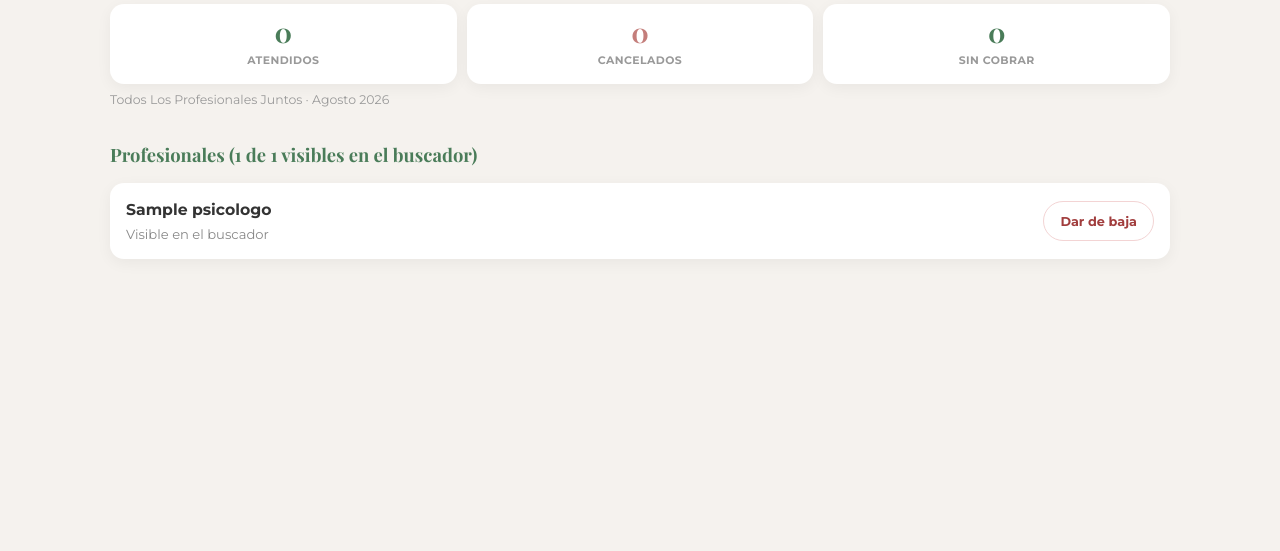
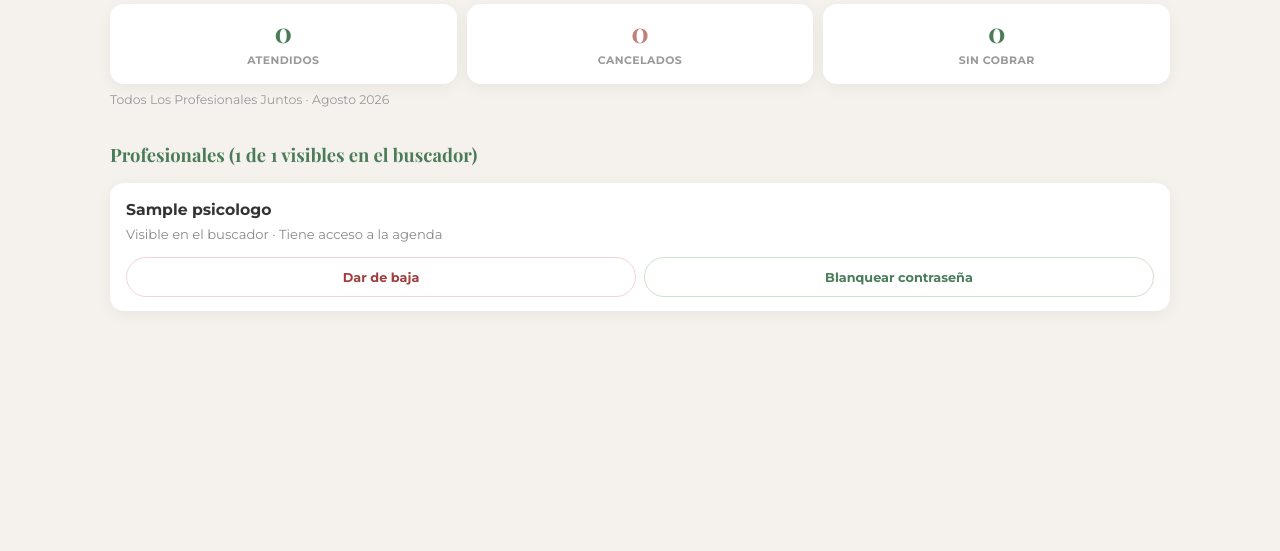
Before and after one commit to LeandroFrattini/Atencionpsi-web, a Django app: page /portal/admin/ in a window 1280 px wide. Shown: the part 168-719 px from the top of the page. Run offline with Django 5.2, Linux system fonts and the light colour scheme; a user stored in the database is signed in; tables that the repository leaves empty hold one stand-in row (values such as "Sample post").

Commit message:
feat: crear acceso y blanquear contraseña desde el panel general
Antes, para darle acceso al portal a un profesional nuevo había que ir
al admin de Django. Ahora hay un botón "Dar de alta agenda" directo en
el panel de la dueña del sitio, que reusa el mismo formulario y misma
lógica que ya existía como acción de admin (mismo criterio de
contraseña inicial = WhatsApp, misma validación de email repetido) para
no tener dos caminos distintos haciendo lo mismo.

También se agrega "Blanquear contraseña" para cuando un profesional se
la olvida: la resetea a su WhatsApp y lo vuelve a obligar a cambiarla
en el próximo ingreso, igual que en el alta inicial.

Co-Authored-By: Claude Sonnet 5 <noreply@anthropic.com>

```diff
--- a/portal/templates/portal/admin_dashboard.html
+++ b/portal/templates/portal/admin_dashboard.html
@@ -26,11 +26,15 @@
 {% if psicologos %}
     <div class="portal-lista-cards">
         {% for p in psicologos %}
-        <div class="portal-persona-card portal-persona-card-estatica{% if not p.activo %} portal-persona-card-inactiva{% endif %}">
+        <div class="portal-persona-card portal-persona-card-estatica portal-persona-card-admin{% if not p.activo %} portal-persona-card-inactiva{% endif %}">
             <div class="portal-persona-card-info">
                 <span class="portal-persona-nombre">{{ p.nombre }}</span>
-                <span class="portal-persona-sub">{% if p.activo %}Visible en el buscador{% else %}Dado de baja — oculto del buscador{% endif %}</span>
+                <span class="portal-persona-sub">
+                    {% if p.activo %}Visible en el buscador{% else %}Dado de baja — oculto del buscador{% endif %}
+                    · {% if p.usuario_id %}Tiene acceso a la agenda{% else %}Sin acceso a la agenda{% endif %}
+                </span>
             </div>
+            <div class="portal-persona-card-acciones">
                 {% if p.activo %}
                     <form method="post" action="{% url 'portal_psicologo_toggle' p.pk %}" class="portal-inline-form"
                           onsubmit="return confirm('¿Dar de baja a {{ p.nombre|escapejs }}? Va a dejar de aparecer en el buscador del sitio (sus datos y turnos no se borran).');">
@@ -43,6 +47,17 @@
                         <button type="submit" class="portal-toggle-btn portal-toggle-btn-alta">Dar de alta</button>
                     </form>
                 {% endif %}
+
+                {% if p.usuario_id %}
+                    <form method="post" action="{% url 'portal_psicologo_blanquear_password' p.pk %}" class="portal-inline-form"
+                          onsubmit="return confirm('¿Resetear la contraseña de {{ p.nombre|escapejs }} a su WhatsApp? Va a tener que cambiarla en el próximo ingreso.');">
+                        {% csrf_token %}
+                        <button type="submit" class="portal-toggle-btn portal-toggle-btn-neutro">Blanquear contraseña</button>
+                    </form>
+                {% else %}
+                    <a href="{% url 'portal_psicologo_crear_acceso' p.pk %}" class="portal-toggle-btn portal-toggle-btn-neutro">Dar de alta agenda</a>
+                {% endif %}
+            </div>
         </div>
         {% endfor %}
     </div>
--- a/portal/templates/portal/base_portal.html
+++ b/portal/templates/portal/base_portal.html
@@ -10,7 +10,7 @@
     <link rel="preconnect" href="https://fonts.googleapis.com">
     <link rel="preconnect" href="https://fonts.gstatic.com" crossorigin>
     <link href="https://fonts.googleapis.com/css2?family=Playfair+Display:wght@600;700&family=Montserrat:wght@400;600;700&display=swap" rel="stylesheet">
-    <link rel="stylesheet" href="{% static 'portal.css' %}?v=11">
+    <link rel="stylesheet" href="{% static 'portal.css' %}?v=12">
     <meta name="csrf-token" content="{{ csrf_token }}">
 </head>
 <body>
--- a/portal/urls.py
+++ b/portal/urls.py
@@ -12,6 +12,8 @@ urlpatterns = [
 
     path('admin/', views.admin_dashboard, name='portal_admin_dashboard'),
     path('admin/psicologo/<int:pk>/dar-de-alta-baja/', views.psicologo_toggle_activo, name='portal_psicologo_toggle'),
+    path('admin/psicologo/<int:pk>/crear-acceso/', views.psicologo_crear_acceso, name='portal_psicologo_crear_acceso'),
+    path('admin/psicologo/<int:pk>/blanquear-password/', views.psicologo_blanquear_password, name='portal_psicologo_blanquear_password'),
 
     path('pacientes/', views.pacientes_lista, name='portal_pacientes'),
     path('pacientes/nuevo/', views.paciente_nuevo, name='portal_paciente_nuevo'),
--- a/portal/views.py
+++ b/portal/views.py
@@ -4,10 +4,12 @@ import datetime
 from django.contrib import messages
 from django.contrib.auth import update_session_auth_hash
 from django.contrib.auth.forms import PasswordChangeForm
+from django.contrib.auth.models import User
 from django.shortcuts import get_object_or_404, redirect, render
 from django.utils import timezone
 from django.views.decorators.http import require_POST
 
+from profesionales.admin import CrearAccesoPortalForm
 from profesionales.models import Psicologo
 
 from .decorators import psicologo_requerido, superuser_requerido
@@ -372,3 +374,74 @@ def psicologo_toggle_activo(request, pk):
     else:
         messages.warning(request, f'{psico.nombre} dado de baja: ya no aparece en el buscador.')
     return redirect('portal_admin_dashboard')
+
+
+@superuser_requerido
+def psicologo_crear_acceso(request, pk):
+    """
+    Mismo formulario y misma lógica que la acción del admin de Django
+    (crear_acceso_portal_action) para no duplicar reglas -- pero acá, sin
+    tener que salir del panel del portal.
+    """
+    psico = get_object_or_404(Psicologo, pk=pk)
+
+    if request.method == 'POST':
+        form = CrearAccesoPortalForm(request.POST)
+        if form.is_valid():
+            email = form.cleaned_data['email']
+            password_inicial = form.cleaned_data['password_inicial']
+
+            ya_existe = User.objects.filter(username__iexact=email)
+            if psico.usuario_id:
+                ya_existe = ya_existe.exclude(pk=psico.usuario_id)
+
+            if ya_existe.exists():
+                form.add_error('email', 'Ya hay un usuario con ese email.')
+            else:
+                if psico.usuario:
+                    user = psico.usuario
+                    user.username = email
+                    user.email = email
+                else:
+                    user = User(username=email, email=email)
+                user.is_staff = False
+                user.is_superuser = False
+                user.set_password(password_inicial)
+                user.save()
+
+                psico.usuario = user
+                psico.debe_cambiar_password = True
+                psico.save(update_fields=['usuario', 'debe_cambiar_password'])
+
+                messages.success(
+                    request,
+                    f'Acceso creado para {psico.nombre}. Usuario: {email} — contraseña inicial: {password_inicial}. '
+                    f'Pasale estos datos; en el primer ingreso va a tener que cambiarla.',
+                )
+                return redirect('portal_admin_dashboard')
+    else:
+        form = CrearAccesoPortalForm(initial={'password_inicial': psico.whatsapp_limpio()})
+
+    return render(request, 'portal/psicologo_acceso_form.html', {'psico': psico, 'form': form})
+
+
+@superuser_requerido
+@require_POST
+def psicologo_blanquear_password(request, pk):
+    """Para cuando un profesional se olvida la clave: la resetea a su WhatsApp y lo obliga a cambiarla de nuevo."""
+    psico = get_object_or_404(Psicologo, pk=pk)
+    if not psico.usuario_id:
+        messages.error(request, f'{psico.nombre} todavía no tiene acceso al portal creado.')
+        return redirect('portal_admin_dashboard')
+
+    nueva_password = psico.whatsapp_limpio()
+    psico.usuario.set_password(nueva_password)
+    psico.usuario.save(update_fields=['password'])
+    psico.debe_cambiar_password = True
+    psico.save(update_fields=['debe_cambiar_password'])
+    messages.success(
+        request,
+        f'Contraseña de {psico.nombre} reseteada a su WhatsApp ({nueva_password}). '
+        f'Va a tener que cambiarla en el próximo ingreso.',
+    )
+    return redirect('portal_admin_dashboard')
--- a/static/portal.css
+++ b/static/portal.css
@@ -176,6 +176,32 @@ h1, h2 { font-family: 'Playfair Display', Georgia, serif; }
 .portal-persona-card-inactiva { opacity: 0.7; }
 .portal-persona-card-inactiva .portal-persona-nombre { color: #888; }
 
+/* Tarjeta de profesional con acciones (dar de alta/baja + acceso a la
+   agenda): apilada en dos filas -- info arriba, botones abajo a todo el
+   ancho -- en vez del layout de una sola fila que usa el resto de las
+   tarjetas, porque acá pueden convivir hasta 2 botones y en un celular
+   angosto no entran bien al lado del nombre. */
+.portal-persona-card-admin {
+    flex-direction: column;
+    align-items: stretch;
+    gap: 12px;
+}
+.portal-persona-card-acciones {
+    display: flex;
+    gap: 8px;
+    flex-wrap: wrap;
+}
+.portal-persona-card-acciones .portal-inline-form { flex: 1 1 140px; margin: 0; }
+.portal-persona-card-acciones .portal-toggle-btn { width: 100%; }
+.portal-persona-card-acciones a.portal-toggle-btn {
+    flex: 1 1 140px;
+    text-decoration: none;
+    display: inline-flex;
+    align-items: center;
+    justify-content: center;
+    text-align: center;
+}
+
 .portal-toggle-btn {
     padding: 9px 16px;
     min-height: 40px;
@@ -191,6 +217,8 @@ h1, h2 { font-family: 'Playfair Display', Georgia, serif; }
 .portal-toggle-btn-baja:hover { background: #fbeaea; }
 .portal-toggle-btn-alta { background: #eaf5ea; color: #3f6647; border-color: #cfe0ce; }
 .portal-toggle-btn-alta:hover { background: #dcecdc; }
+.portal-toggle-btn-neutro { background: #fff; color: #4a7c59; border-color: #cfe0ce; }
+.portal-toggle-btn-neutro:hover { background: #eaf5ea; }
 
 .portal-turno-historial-card {
     background: #fff;
@@ -260,6 +288,7 @@ h1, h2 { font-family: 'Playfair Display', Georgia, serif; }
 .portal-form-grid { display: grid; grid-template-columns: 1fr 1fr; gap: 0 20px; }
 .portal-field { margin-bottom: 16px; }
 .portal-field label { display: block; font-size: 0.8rem; font-weight: 700; color: #666; margin-bottom: 5px; }
+.portal-field-help { font-size: 0.78rem; color: #999; margin: 5px 0 0; }
 .portal-checkbox-field { display: flex; align-items: center; gap: 8px; }
 .portal-checkbox-field label { margin: 0; }
 
```
Also changed, not shown: portal/templates/portal/psicologo_acceso_form.html (added, +28 -0 lines), portal/tests.py (+50 -0 lines). Lines whose indentation alone changed are shown as unchanged.
